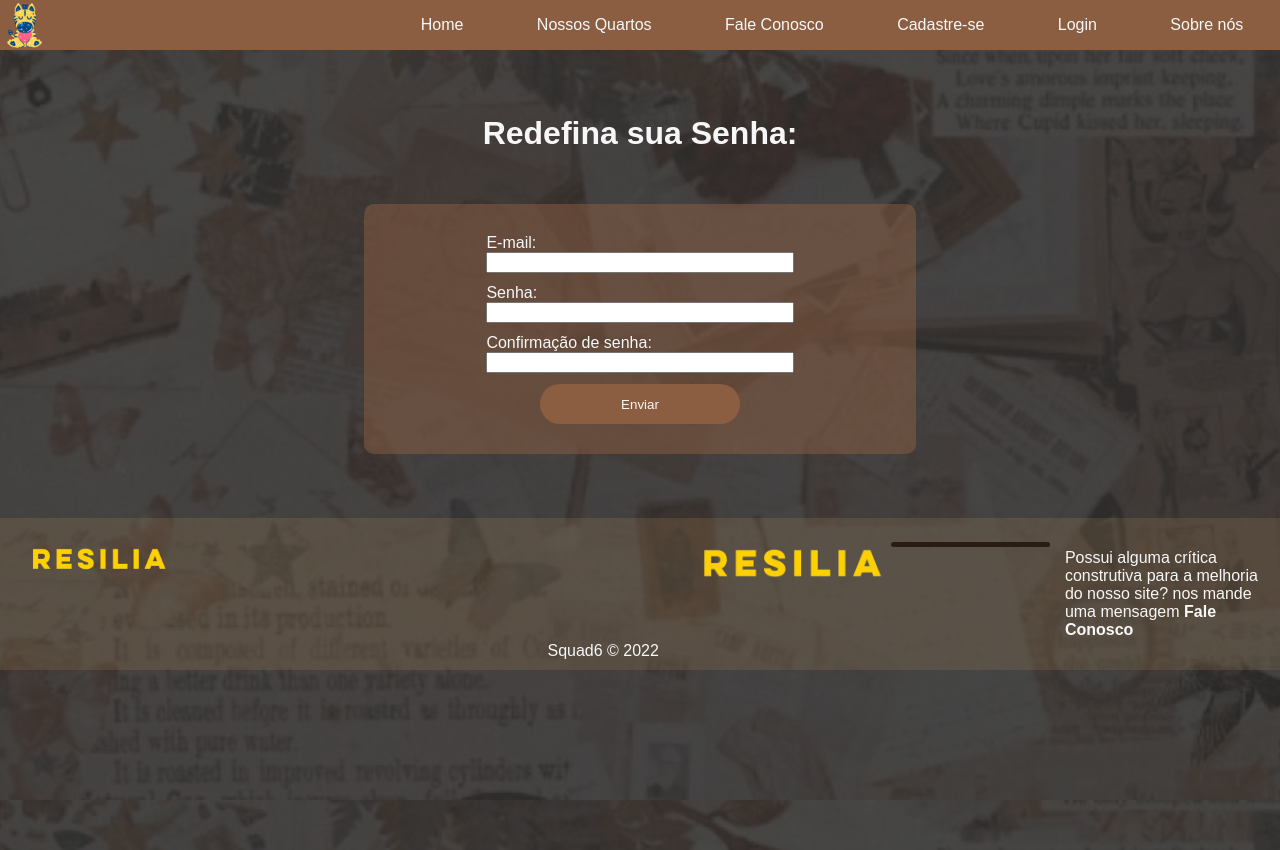
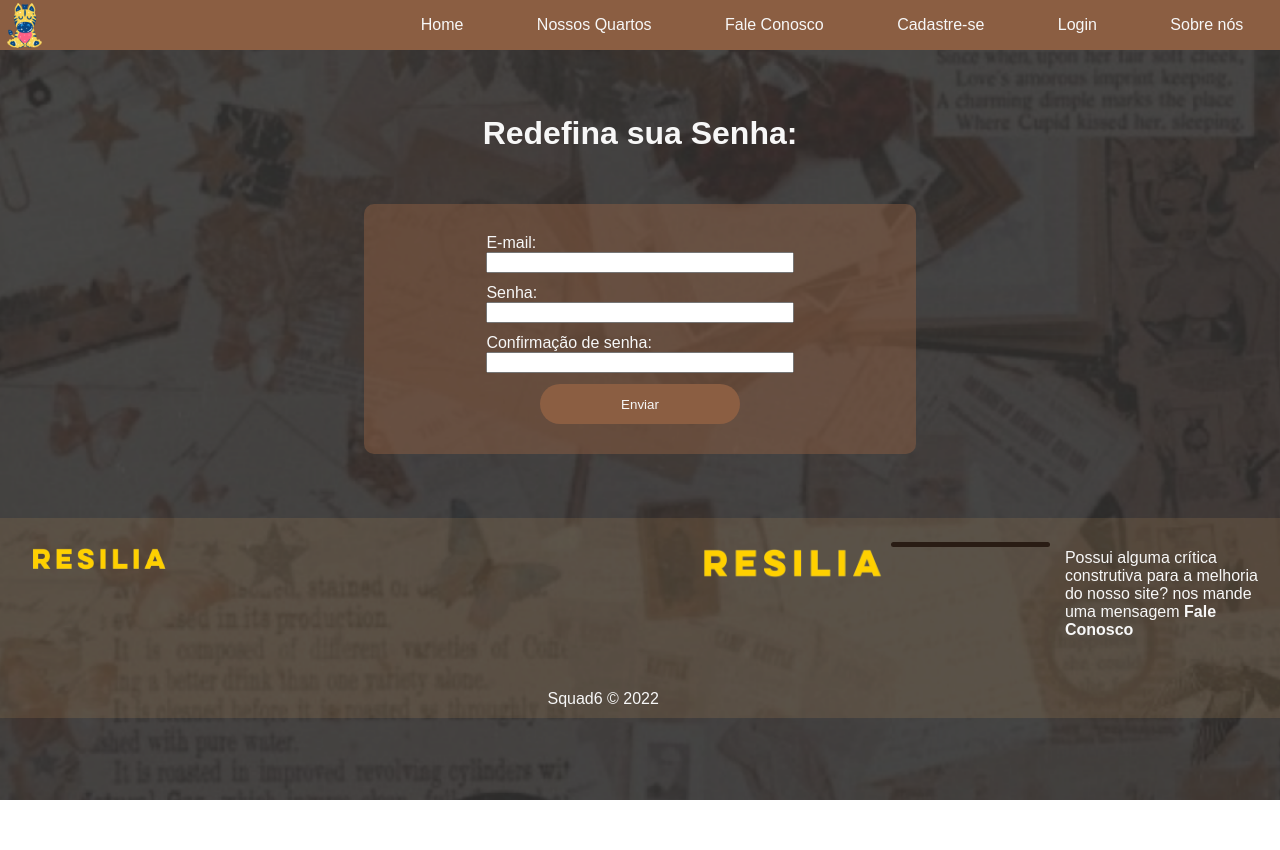
Before and after one commit to imogawa/Hotel-Transilvania, a React (Create React App) app: page /recupera in a window 1280 px wide. After the commit the page ends 800 px from the top, so only its background shows below. Built offline with nearby package versions, Linux system fonts and the light colour scheme.

Commit message:
ajustado o css do body e do footer

```diff
--- a/public/index.html
+++ b/public/index.html
@@ -49,6 +49,8 @@
         height: 100%;
         font-family: Arial, Helvetica, sans-serif;
         color: rgb(247, 247, 247);
+        display: flex;
+        flex-direction: column;
       }
       html{
         height: 100%;
--- a/src/components/Footer/Footer.module.css
+++ b/src/components/Footer/Footer.module.css
@@ -2,6 +2,7 @@ footer{
     background-color: rgba(184, 142, 88, 0.185);
     display: flex;
     bottom: 0;
+    height: 200px;
 }
 
 hr{
```
